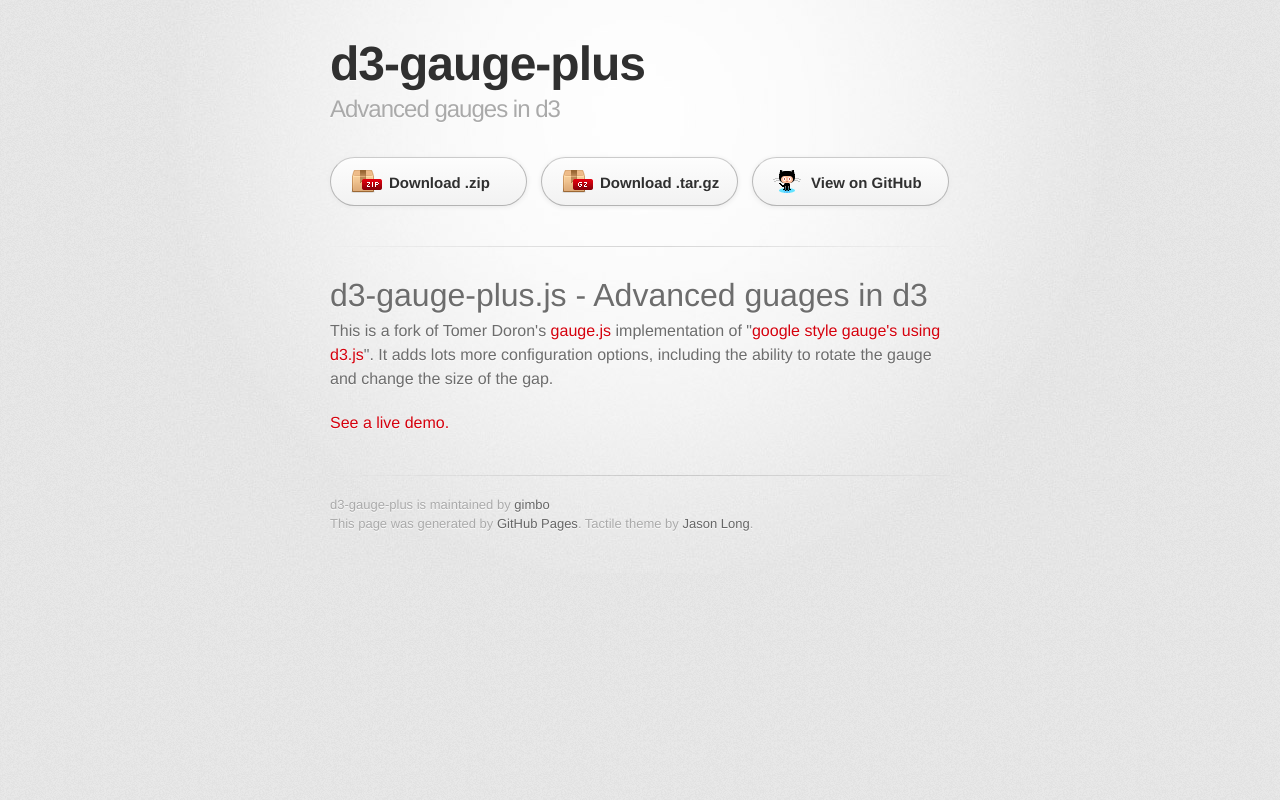
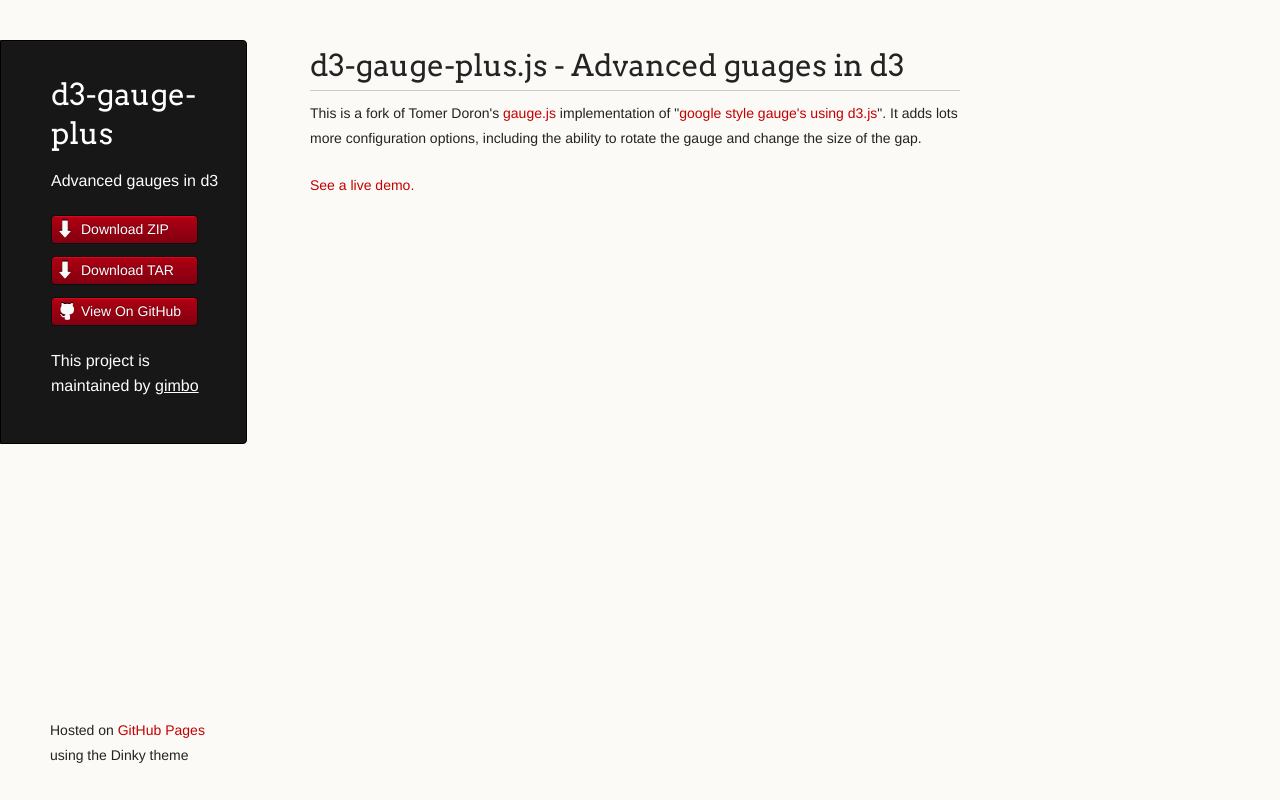
Before and after one commit to gimbo/d3-gauge-plus, a plain HTML site: page index.html in a window 1280 px wide. Drawn offline with Linux system fonts and the light colour scheme; a web font is replaced by a local one.

Commit message:
Create gh-pages branch via GitHub

```diff
--- a/index.html
+++ b/index.html
@@ -1,51 +1,47 @@
-<!DOCTYPE html>
+<!doctype html>
 <html>
   <head>
-    <meta charset='utf-8'>
+    <meta charset="utf-8">
     <meta http-equiv="X-UA-Compatible" content="chrome=1">
-    <link href='https://fonts.googleapis.com/css?family=Chivo:900' rel='stylesheet' type='text/css'>
-    <link rel="stylesheet" type="text/css" href="stylesheets/stylesheet.css" media="screen" />
-    <link rel="stylesheet" type="text/css" href="stylesheets/pygment_trac.css" media="screen" />
-    <link rel="stylesheet" type="text/css" href="stylesheets/print.css" media="print" />
+    <title>d3-gauge-plus by gimbo</title>
+
+    <link rel="stylesheet" href="stylesheets/styles.css">
+    <link rel="stylesheet" href="stylesheets/pygment_trac.css">
+    <script src="javascripts/scale.fix.js"></script>
+    <meta name="viewport" content="width=device-width, initial-scale=1, user-scalable=no">
     <!--[if lt IE 9]>
     <script src="//html5shiv.googlecode.com/svn/trunk/html5.js"></script>
     <![endif]-->
-    <title>d3-gauge-plus by gimbo</title>
   </head>
+  <body>
+    <div class="wrapper">
+      <header>
+        <h1 class="header">d3-gauge-plus</h1>
+        <p class="header">Advanced gauges in d3</p>
 
-  <body>
-    <div id="container">
-      <div class="inner">
+        <ul>
+          <li class="download"><a class="buttons" href="https://github.com/gimbo/d3-gauge-plus/zipball/master">Download ZIP</a></li>
+          <li class="download"><a class="buttons" href="https://github.com/gimbo/d3-gauge-plus/tarball/master">Download TAR</a></li>
+          <li><a class="buttons github" href="https://github.com/gimbo/d3-gauge-plus">View On GitHub</a></li>
+        </ul>
 
-        <header>
-          <h1>d3-gauge-plus</h1>
-          <h2>Advanced gauges in d3</h2>
-        </header>
+        <p class="header">This project is maintained by <a class="header name" href="https://github.com/gimbo">gimbo</a></p>
 
-        <section id="downloads" class="clearfix">
-          <a href="https://github.com/gimbo/d3-gauge-plus/zipball/master" id="download-zip" class="button"><span>Download .zip</span></a>
-          <a href="https://github.com/gimbo/d3-gauge-plus/tarball/master" id="download-tar-gz" class="button"><span>Download .tar.gz</span></a>
-          <a href="https://github.com/gimbo/d3-gauge-plus" id="view-on-github" class="button"><span>View on GitHub</span></a>
-        </section>
 
-        <hr>
-
-        <section id="main_content">
-          <h1>
+      </header>
+      <section>
+        <h1>
 <a name="d3-gauge-plusjs---advanced-guages-in-d3" class="anchor" href="#d3-gauge-plusjs---advanced-guages-in-d3"><span class="octicon octicon-link"></span></a>d3-gauge-plus.js - Advanced guages in d3</h1>
 
 <p>This is a fork of Tomer Doron's <a href="https://gist.github.com/tomerd/1499279">gauge.js</a> implementation of "<a href="http://tomerdoron.blogspot.co.uk/2011/12/google-style-gauges-using-d3js.html">google style gauge's using d3.js</a>".  It adds lots more configuration options, including the ability to rotate the gauge and change the size of the gap.</p>
 
 <p><a href="http://gimbo.github.io/d3-gauge-plus/demo">See a live demo.</a></p>
-        </section>
+      </section>
+      <footer>
+        <p><small>Hosted on <a href="http://pages.github.com">GitHub Pages</a> using the Dinky theme</small></p>
+      </footer>
+    </div>
+    <!--[if !IE]><script>fixScale(document);</script><![endif]-->
 
-        <footer>
-          d3-gauge-plus is maintained by <a href="https://github.com/gimbo">gimbo</a><br>
-          This page was generated by <a href="http://pages.github.com">GitHub Pages</a>. Tactile theme by <a href="https://twitter.com/jasonlong">Jason Long</a>.
-        </footer>
-
-
-      </div>
-    </div>
   </body>
 </html>
--- a/stylesheets/styles.css
+++ b/stylesheets/styles.css
@@ -97,12 +97,12 @@
   font-weight:700;
 }
 
-ul li {
+ul {
   list-style: inside;
   padding-left: 25px;
 }
 
-ol li {
+ol {
   list-style: decimal inside;
   padding-left: 20px;
 }
@@ -149,6 +149,14 @@
   border: 1px solid #ccc;
 }
 
+p img {
+  display: inline;
+  margin: 0;
+  padding: 0;
+  vertical-align: middle;
+  text-align: center;
+  border: none;
+}
 
 /* Code blocks */
 
```
